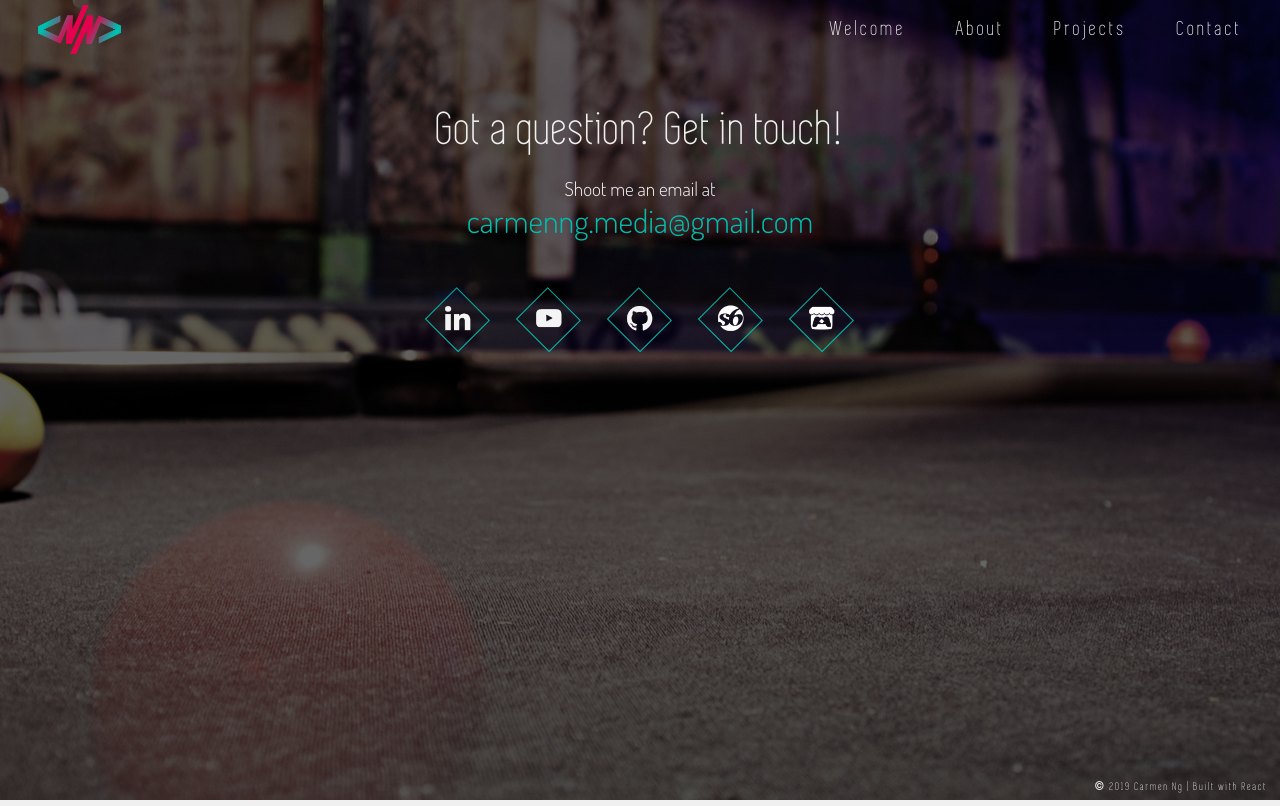
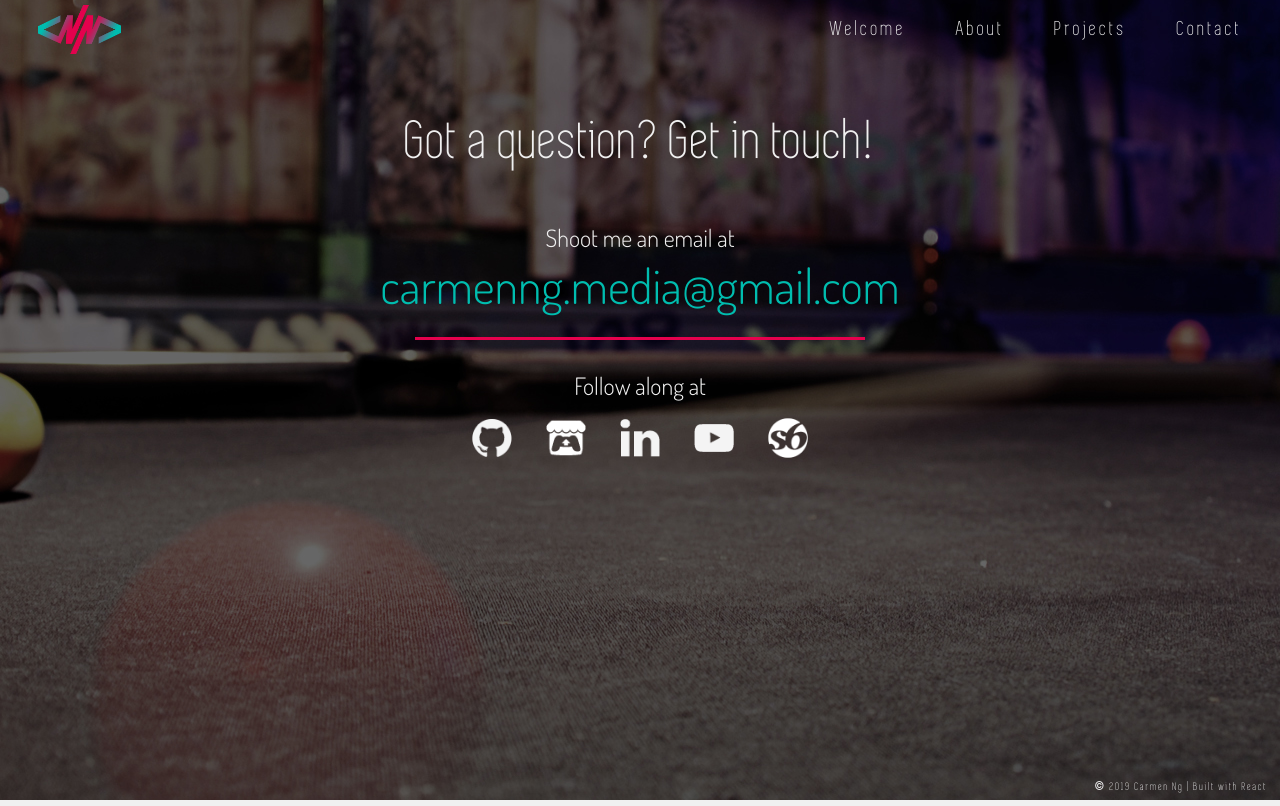
Before and after one commit to CarNg/webdev-nlv-portfolio-2019, a React (Create React App) app: page /contact in a window 1280 px wide. Built offline with nearby package versions, Linux system fonts and the light colour scheme.

Commit message:
Updated contact and about page

```diff
--- a/src/components/ContactInfo/ContactInfo.js
+++ b/src/components/ContactInfo/ContactInfo.js
@@ -19,8 +19,27 @@ export default function ContactInfo() {
                 </a> <br/>
             </div>
 
+            <hr id={style.line}/>
+
             <div className={style.socialRow}>
-                <div></div>
+                Follow along at <br/>
+
+                <a href="https://github.com/CarNg/">
+                    <div className={style.socialIcon}>
+                        <img
+                            alt="Github Icon"
+                            src={socialGithub}
+                        />
+                    </div>
+                </a>
+                <a href="https://nightlightvisuals.itch.io/">
+                    <div className={style.socialIcon}>
+                            <img
+                                alt="Itch.io Icon"
+                                src={socialItch}
+                            />
+                    </div>
+                </a>
                 <a href="https://www.linkedin.com/in/carng">
                     <div className={style.socialIcon}>
                         <img
@@ -29,7 +48,6 @@ export default function ContactInfo() {
                         />
                     </div>
                 </a>
-                <div></div>
                 <a href="https://www.youtube.com/channel/UCVcdn5DAeuBsahRK4Gk5XmA">
                     <div className={style.socialIcon}>
                         <img
@@ -38,16 +56,6 @@ export default function ContactInfo() {
                         />
                     </div>
                 </a>
-                <div></div>
-                <a href="https://github.com/CarNg/">
-                    <div className={style.socialIcon}>
-                        <img
-                            alt="Github Icon"
-                            src={socialGithub}
-                        />
-                    </div>
-                </a>
-                <div></div>
                 <a href="https://society6.com/carmenng">
                     <div className={style.socialIcon}>
                         <img
@@ -56,16 +64,6 @@ export default function ContactInfo() {
                         />
                     </div>
                 </a>
-                <div></div>
-                <a href="https://nightlightvisuals.itch.io/">
-                    <div className={style.socialIcon}>
-                            <img
-                                alt="Itch.io Icon"
-                                src={socialItch}
-                            />
-                    </div>
-                </a>
-                <div></div>
             </div>
         </div>
     )
--- a/src/components/ContactInfo/ContactInfo.module.css
+++ b/src/components/ContactInfo/ContactInfo.module.css
@@ -1,56 +1,79 @@
 .wrapper{
     display: block;
-    width: 500px;
+    width: 600px;
     margin: 0px auto;
 }
 
 #title{
     color: var(--nlv-white);
-    font-size: 3rem;
+    font-size: 3.5rem;
     letter-spacing: 1.2px;
     margin-bottom: 20px;
 }
 
 .emailRow {
-    font-size: 1.2rem;
+    font-size: 1.5rem;
     font-family: 'Dosis';
     color: var(--nlv-white);
-    margin-bottom: 35px;
+    text-align: center;
+    margin: 50px 0px 20px 0px;
 }
 
 #email{
-    font-size: 2rem;
+    font-size: 3rem;
     color: var(--nlv-cyan);
-    line-height: 2.5rem;
+    line-height: 4rem;
+}
+
+#line{
+    border-top: 3px solid var(--nlv-red);
+    border-bottom: none;
+    border-right: 0px;
+    border-left: 0px;
+    width: 75%;
 }
 
 .socialRow {
     color: var(--nlv-white);
-    display: table;
     width: 500px;
-    table-layout: fixed;
-    padding: 20px 0px;
+    padding: 10px 0px;
+    margin: 0px auto;
+    font-size: 1.5rem;
+    font-family: 'Dosis';
+    color: var(--nlv-white);
+    text-align: center;
+    line-height: 3.5rem;
 }
 
 .socialRow > a {
-    display: table-cell;
     padding: 3px 5px;
     border: none;
     transition: all 0.3s ease-in-out;
     cursor: pointer;
-    box-sizing: border-box;
-    border: 1.3px solid var(--nlv-cyan);
-    transform: rotate(-45deg);
 }
 
-.socialRow > a:hover {
-    border: 1.3px solid var(--nlv-red);
+.socialRow > a:hover img {
+    transform: scale(1);
+}
+
+.socialIcon {
+    transition: all 0.3s ease-in-out;
+}
+
+.socialRow > a:hover .socialIcon {
+    border-bottom: 2px solid var(--nlv-cyan);
 }
 
 .socialIcon > img {
     width: 100%;
-    transform: rotate(45deg)
-    scale(0.85);
-    padding-left: 2px;
-    padding-top: 2px;
+    transform: scale(0.9);
+    transition: all 0.3s ease-in-out;
 }
+
+.socialIcon{
+    width: 48px;
+    height: 48px;
+    margin: 0px 8px;
+    display: inline-block;
+    padding-bottom: 5px;
+}
--- a/src/components/Profile/Profile.js
+++ b/src/components/Profile/Profile.js
@@ -9,7 +9,7 @@ export default function Profile() {
                 <img src={profile} alt="Night Light Visuals profile"/>
                 <div id={style.profileText}>
                     <p>
-                        <b>Hi! I'm Carmen. Welcome to my portfolio!</b>
+                        <span style={{color: "var(--nlv-cyan)", fontSize: "1.5rem"}}>Hi! I'm Carmen. Welcome to my portfolio!</span>
                         <br/><br/>
                         I'm a web developer by profession and have been for the last 3 years. With my viscom background, I focus primarly on front-end development but I've done some full stack work too. I'm also an avid board game player and game designer so you'll so you'll find some game projects too. I'm always eager to learn new skills and gain experience so stay tuned while I continue to grow this portfolio and my resume.
                     </p>
```
